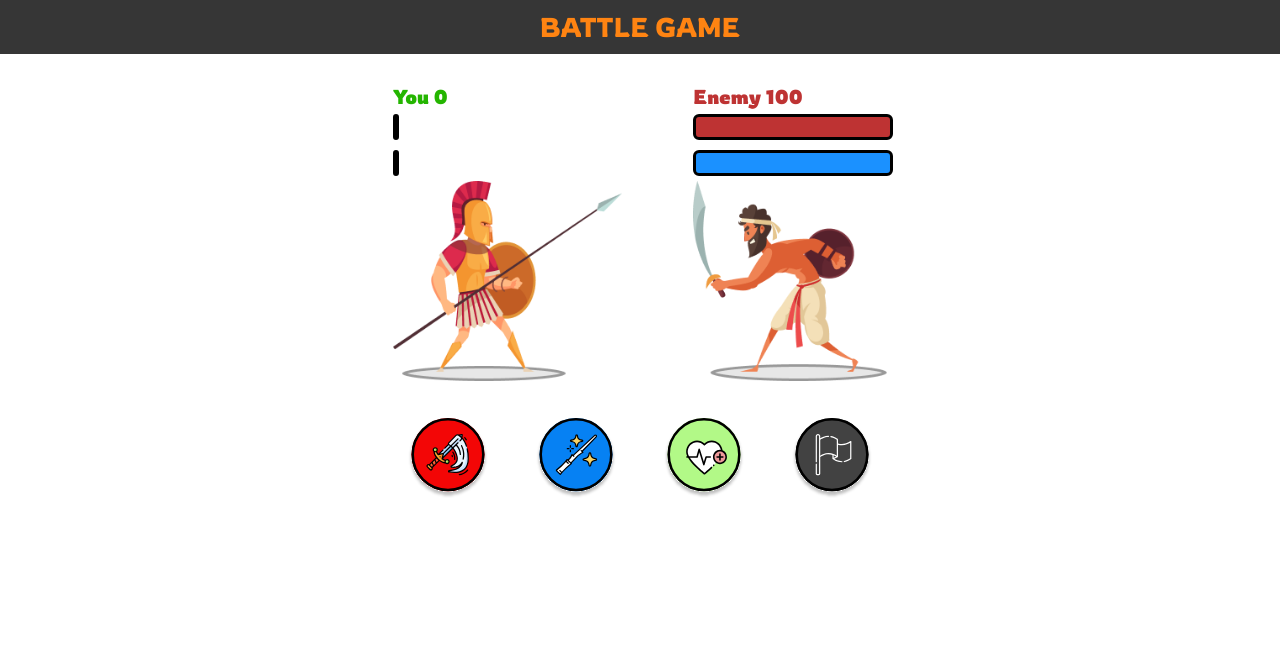
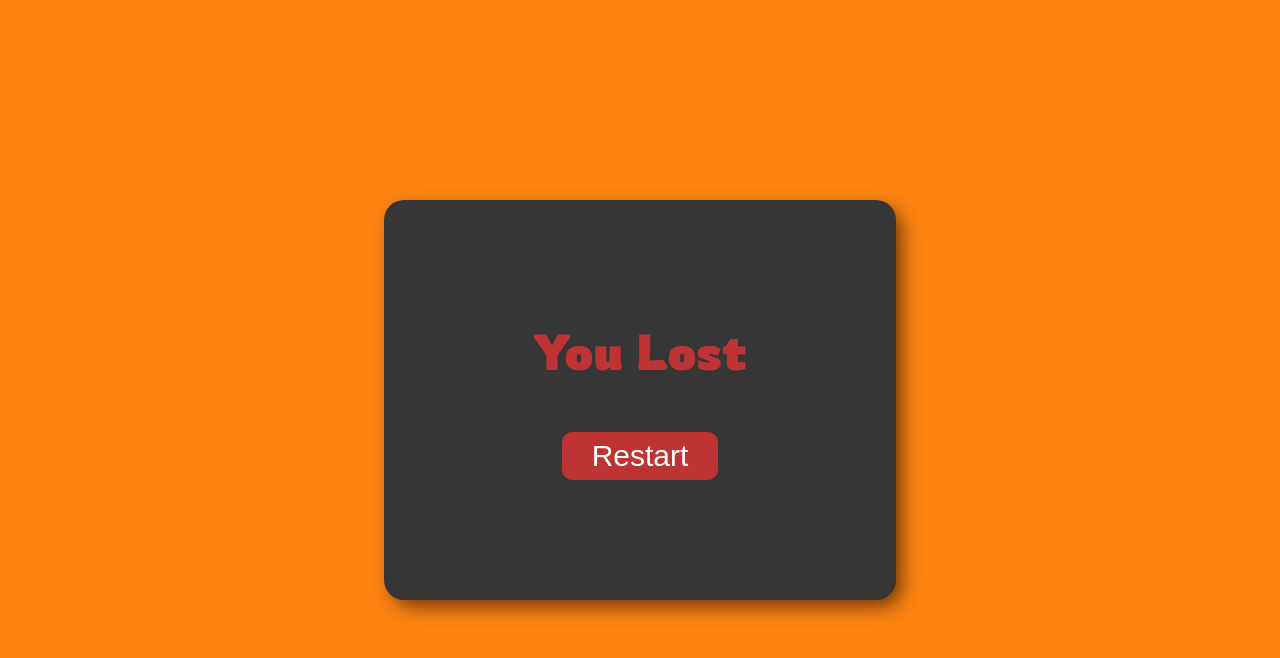
Before and after one commit to serifselim/battle-game, a Vue app: page /play in a window 1280 px wide. Both pictures are taken after a click on the link 832 px from the left and 459 px from the top of the page. Shown: the top 658 px of the page. Built offline with nearby package versions, Linux system fonts and the light colour scheme.

Commit message:
in-game dynamics are over

```diff
--- a/src/components/Actions/Actions.vue
+++ b/src/components/Actions/Actions.vue
@@ -38,6 +38,8 @@ export default {
             break;
           case 2:
             if (youData.mana < 5) {
+              alert("Mana Needed !");
+              youData.isYourTurn = true;
             } else {
               health(youData, enemyData);
             }
--- a/src/components/Sides/Side.vue
+++ b/src/components/Sides/Side.vue
@@ -4,20 +4,25 @@
       class="name-title"
       :class="character.name === 'You' ? 't-green' : 't-red'"
     >
-      {{ character.name }} {{ character.health }}
+      {{ character.name }}
     </h4>
     <div class="side-bars">
       <div
         class="side-bar"
         :class="character.name === 'You' ? 'bg-green' : 'bg-red'"
         :style="'width :' + character.health + '%;'"
-      />
-      <div
-        class="side-bar bg-blue"
-        :style="'width :' + character.mana + '%;'"
-      />
+      >
+        <span>%{{ character.health }}</span>
+      </div>
+      <div class="side-bar bg-blue" :style="'width :' + character.mana + '%;'">
+        <span>%{{ character.mana }}</span>
+      </div>
     </div>
-    <img :src="character.img" height="200" />
+    <img
+      :class="character.name === 'You' ? 'right-attack' : 'left-attack'"
+      :src="character.img"
+      height="200"
+    />
   </div>
 </template>
 
--- a/src/router/index.js
+++ b/src/router/index.js
@@ -1,7 +1,6 @@
 import { createRouter, createWebHistory } from 'vue-router'
 import Home from '../views/Home.vue'
 import Play from '../views/Play.vue'
-import End from '../views/End.vue'
 
 const routes = [
   {
@@ -14,11 +13,6 @@ const routes = [
     name: 'Play',
     component: Play
   },
-  {
-    path: '/end',
-    name: 'end',
-    component: End
-  },
 
 ]
 
--- a/src/scripts/attack.js
+++ b/src/scripts/attack.js
@@ -7,7 +7,6 @@ const attack = (youData, enemyData) => {
 
     setTimeout(() => {
         enemyAction(youData, enemyData);
-        youData.isYourTurn = true;
     }, 1000);
 }
 
--- a/src/scripts/enemyAction.js
+++ b/src/scripts/enemyAction.js
@@ -3,17 +3,18 @@ const attack = (youData, rndm) => {
 }
 
 const health = (enemyData, rndm) => {
-    enemyData.health += rndm;
+    enemyData.health += rndm + 5;
     enemyData.mana -= rndm - 2;
 }
 
 const enemyAction = (youData, enemyData) => {
-    let rndm = Math.floor(Math.random() * 15 + 5);
-    if (enemyData.health < 50 && enemyData.mana >= rndm && rndm < 12) {
+    let rndm = Math.floor(Math.random() * 10 + 5);
+    if (enemyData.health < 50 && enemyData.mana >= rndm && rndm < 10) {
         health(enemyData, rndm);
     } else {
         attack(youData, rndm);
     }
+    youData.isYourTurn = true;
 }
 
 export default enemyAction;
--- a/src/scripts/health.js
+++ b/src/scripts/health.js
@@ -10,7 +10,6 @@ const health = (youData, enemyData) => {
 
     setTimeout(() => {
         enemyAction(youData, enemyData);
-        youData.isYourTurn = true;
     }, 1000);
 }
 
--- a/src/styles/colors.css
+++ b/src/styles/colors.css
@@ -7,6 +7,10 @@
   color: #ff8412;
 }
 
+.t-gray {
+  color: #363636;
+}
+
 .t-red {
   color: #be3333;
 }
@@ -14,6 +18,10 @@
 /* Background Color */
 .bg-gray {
   background-color: #363636;
+}
+
+.bg-orange {
+  background-color: #ff8412;
 }
 
 .bg-green {
--- a/src/styles/play.css
+++ b/src/styles/play.css
@@ -30,13 +30,19 @@
 .side .side-bars {
   display: flex;
   flex-direction: column;
+  color: white;
+  margin-bottom: 2rem;
 }
 
 .side .side-bars .side-bar {
   height: 2rem;
   border: 3px solid #000;
   margin: 0.5rem 0;
+  display: flex;
+  align-items: center;
+  justify-content: center;
   border-radius: 0.6rem;
+  transition: all 0.5s;
 }
 
 /* Action Button CSS */
@@ -48,6 +54,52 @@
   margin-top: 3.5rem;
 }
 
+.actions-btn {
+  transition: all 0.4s;
+}
+
 .actions-btn:hover {
+  transform: scale(1.1);
+}
+
+/* Result Screen CSS */
+
+.result {
+  position: absolute;
+  top: 0;
+  left: 0;
+  width: 100%;
+  height: 100vh;
+}
+
+.result .result-box {
+  position: absolute;
+  left: 50%;
+  top: 50%;
+  transform: translate(-50%, -50%);
+  width: 40%;
+  height: 50%;
+  display: flex;
+  flex-direction: column;
+  align-items: center;
+  justify-content: center;
+  border-radius: 2rem;
+  box-shadow: 7px 8px 21px -3px rgba(0, 0, 0, 0.66);
+}
+
+.result .result-box h2 {
+  font-size: 5rem;
+  margin-bottom: 5rem;
+}
+
+.result .result-box button {
+  font-size: 3rem;
+  padding: 0.7rem 3rem;
+  border-radius: 1rem;
+  border: none;
+  color: white;
+}
+
+.result .result-box button:hover {
   opacity: 0.8;
 }
--- a/src/styles/typographys.css
+++ b/src/styles/typographys.css
@@ -5,3 +5,9 @@
 .name-title {
   font-size: 2rem;
 }
+
+.turn-title {
+  font-size: 3rem;
+  margin-bottom: 2rem;
+  border-bottom: 2px solid black;
+}
--- a/src/views/End.vue
+++ /dev/null
@@ -1,6 +0,0 @@
-<template>
-  <div>End</div>
-</template>
-<script>
-export default {};
-</script>
--- a/src/views/Play.vue
+++ b/src/views/Play.vue
@@ -1,6 +1,20 @@
 <template>
-  <Header />
-  <div class="container">
+  <div class="result bg-orange" v-if="gameResult.isEnd">
+    <div class="result-box bg-gray">
+      <h2 :class="gameResult.winner === 'You Win' ? 't-green' : 't-red'">
+        {{ gameResult.winner }}
+      </h2>
+      <button
+        :class="gameResult.winner === 'You Win' ? 'bg-green' : 'bg-red'"
+        @click.prevent="reset"
+      >
+        Restart
+      </button>
+    </div>
+  </div>
+  <div class="container" v-else>
+    <h4 class="turn-title t-green" v-if="youData.isYourTurn">Your Turn</h4>
+    <h4 class="turn-title t-red" v-else>Enemy's Turn</h4>
     <Sides :youData="youData" :enemyData="enemyData" />
     <Actions :youData="youData" :enemyData="enemyData" />
   </div>
@@ -28,9 +42,15 @@ export default {
       img: enemyImg,
     });
 
+    const gameResult = ref({
+      winner: "",
+      isEnd: false,
+    });
+
     watch(youData.value, () => {
       if (youData.value.health <= 0) {
-        youData.value.health = 0;
+        gameResult.value.winner = "You Lost";
+        gameResult.value.isEnd = true;
       } else if (youData.value.health > 100) {
         youData.value.health = 100;
       }
@@ -42,13 +62,22 @@ export default {
 
     watch(enemyData.value, () => {
       if (enemyData.value.health <= 0) {
-        enemyData.value.health = 0;
+        gameResult.value.winner = "You Win";
+        gameResult.value.isEnd = true;
       } else if (enemyData.value.health > 100) {
         enemyData.value.health = 100;
       }
     });
 
-    return { youData, enemyData };
+    const reset = () => {
+      youData.value.health = 100;
+      youData.value.mana = 100;
+      enemyData.value.health = 100;
+      enemyData.value.mana = 100;
+      gameResult.value.isEnd = false;
+    };
+
+    return { youData, enemyData, gameResult, reset };
   },
 };
 </script>
```
Also changed, not shown: src/scripts/sur.js (line endings or trailing spaces).
